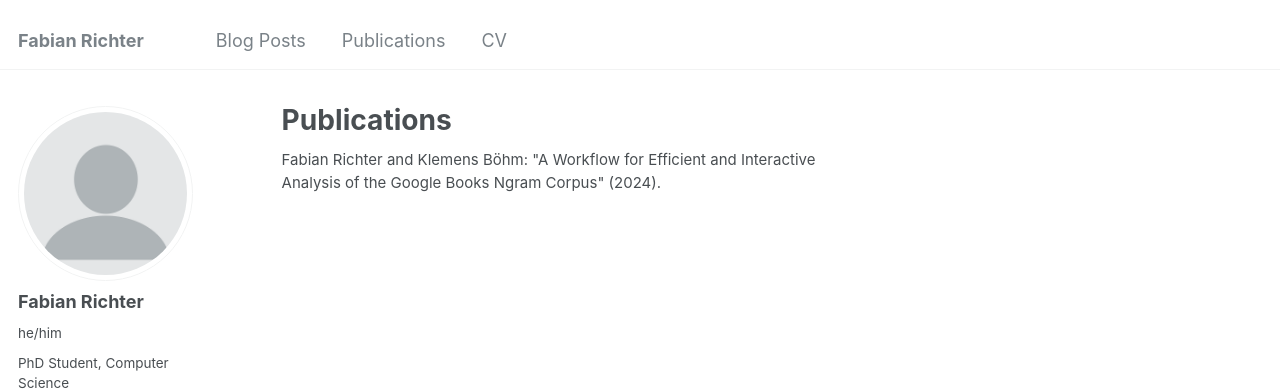
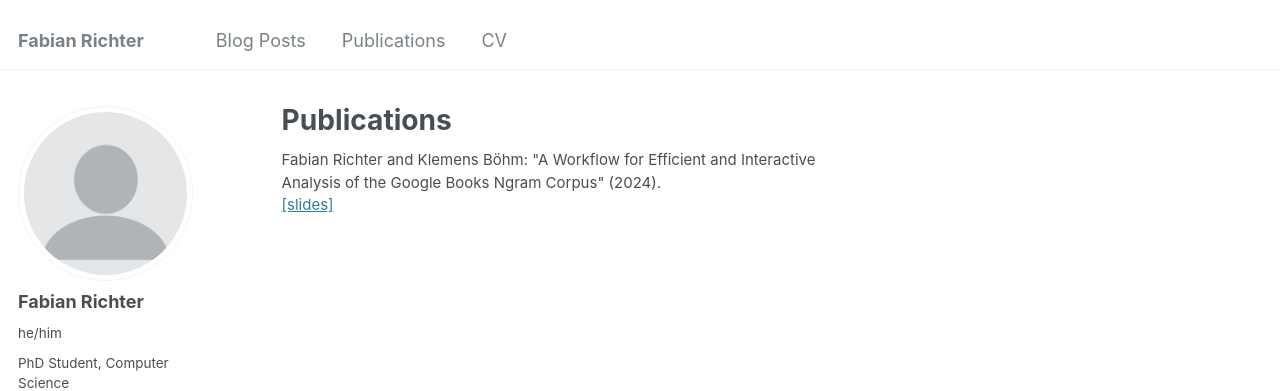
Before and after one commit to FR2501/fr2501.github.io, a Jekyll site: the page built from _pages/publications.html, in a window 1280 px wide. Shown: the top 391 px of the page. Built offline with Jekyll 4.4.1, drawn with Linux system fonts in a browser that asks for light colours; some web fonts are replaced.

Commit message:
fixed case of publication with slides only

```diff
--- a/_includes/archive-single.html
+++ b/_includes/archive-single.html
@@ -27,6 +27,8 @@
 		  <p style="font-size: smaller">{{ post.citation }}<br /><a href="{{ post.preprinturl }}">[preprint]</a></p>
 		{% elsif post.citation and post.paperurl %}
 		  <p style="font-size: smaller">{{ post.citation }}<br /><a href="{{ post.paperurl }}">[paper]</a></p>
+		{% elsif post.citation and post.slidesurl %}
+		  <p style="font-size: smaller">{{ post.citation }}<br /><a href="{{ post.slidesurl }}">[slides]</a></p>
 		{% elsif post.citation %}
 		  <p style="font-size: smaller">{{ post.citation }}</p>
 		{% endif %}
--- a/_layouts/single.html
+++ b/_layouts/single.html
@@ -59,6 +59,8 @@ layout: default
           <p style="font-size: smaller">{{ page.citation }}<br /><a href="{{ page.preprinturl }}">[preprint]</a></p>
 	{% elsif page.citation and page.paperurl %}
           <p style="font-size: smaller">{{ page.citation }}<br /><a href="{{ page.paperurl }}">[paper]</a></p>
+	{% elsif page.citation and page.slidesrurl %}
+          <p style="font-size: smaller">{{ page.citation }}<br /><a href="{{ page.slidesurl }}">[slides]</a></p>
 	{% elsif page.citation %}
           <p style="font-size: smaller">{{ page.citation }}</p>
         {% endif %}
```
